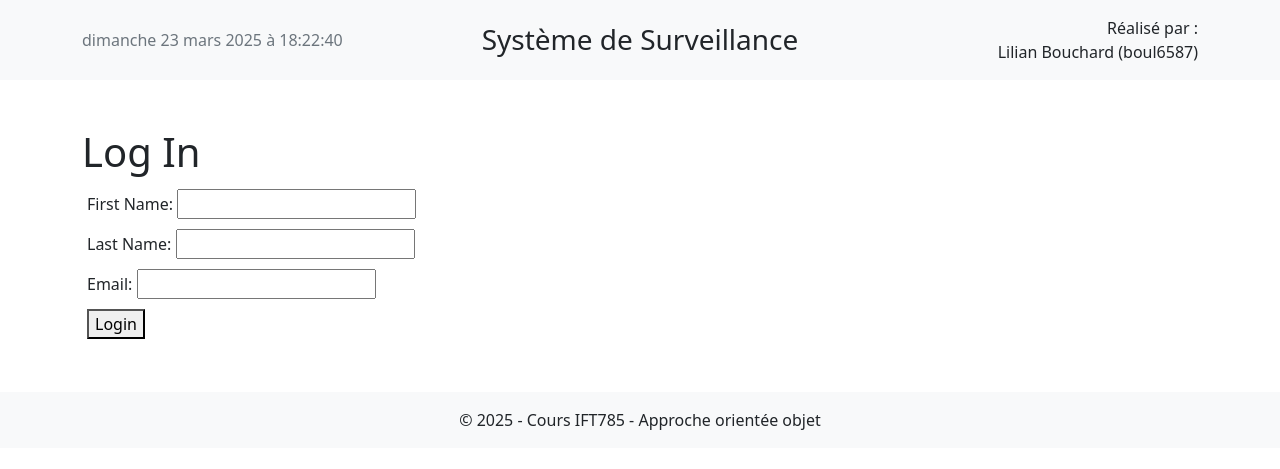
After one commit to libou584/Projet-POO-Sherbrooke, a Flask app: page /login in a window 1280 px wide. The commit adds this page. Shown: the top 469 px of the page. Run offline with Flask 2, Linux system fonts and the light colour scheme.

Commit message:
feat: added loging in page and logging out

```diff
--- a/app.py
+++ b/app.py
@@ -12,8 +12,8 @@ app = Flask(__name__)
 app.secret_key = 'iozufe4hf6FSVgt6erg-some-secret-key'
 
 application = Application()
-employee = Employee(0, 'John', 'Doe', 'john.doe@udes.ca')
-application.login(employee)
+# employee = Employee(0, 'John', 'Doe', 'john.doe@udes.ca')
+# application.login(employee)
 
 
 class BookingForm(FlaskForm):
@@ -23,6 +23,8 @@ class BookingForm(FlaskForm):
 
 @app.route('/', methods=['GET', 'POST'])
 def index():
+    if not application.user:
+        return redirect(url_for('login'))
     form = BookingForm()
     if form.validate_on_submit():
         date = form.date.data.strftime('%Y-%m-%d')
@@ -31,5 +33,23 @@ def index():
     return render_template("pages/index.html", user=application.user, form=form, booked_days=application.user.booked_days)
 
 
+@app.route('/login', methods=['GET', 'POST'])
+def login():
+    if request.method == 'POST':
+        first_name = request.form['first_name']
+        last_name = request.form['last_name']
+        email = request.form['email']
+        employee = Employee(0, first_name, last_name, email)
+        application.login(employee)
+        return redirect(url_for('index'))
+    return render_template("pages/login.html")
+
+
+@app.route('/logout')
+def logout():
+    application.logout()
+    return redirect(url_for('login'))
+
+
 if __name__ == '__main__':
     app.run(debug=True)
--- a/models/Application.py
+++ b/models/Application.py
@@ -19,3 +19,6 @@ class Application:
 
     def login(self, user):
         self.__logged_in_user = user
+
+    def logout(self):
+        self.__logged_in_user = None
--- /dev/null
+++ b/templates/pages/login.html
@@ -0,0 +1,31 @@
+<!DOCTYPE html>
+<html>
+{% extends "partials/base.html" %}
+{% block content %}
+<style>
+    .field {
+        padding: 5px;
+    }
+</style>
+<body>
+    <h1>Log In</h1>
+    <form method="POST">
+        <div class="field">
+            <label for="first_name">First Name:</label>
+            <input type="text" id="first_name" name="first_name" required>
+        </div>
+        <div class="field">
+            <label for="last_name">Last Name:</label>
+            <input type="text" id="last_name" name="last_name" required>
+        </div>
+        <div class="field">
+            <label for="email">Email:</label>
+            <input type="email" id="email" name="email" required>
+        </div>
+        <div class="field">
+            <button type="submit">Login</button>
+        </div>
+    </form>
+</body>
+{% endblock %}
+</html>
```
Also changed, not shown: templates/pages/index.html (+7 -5 lines).
